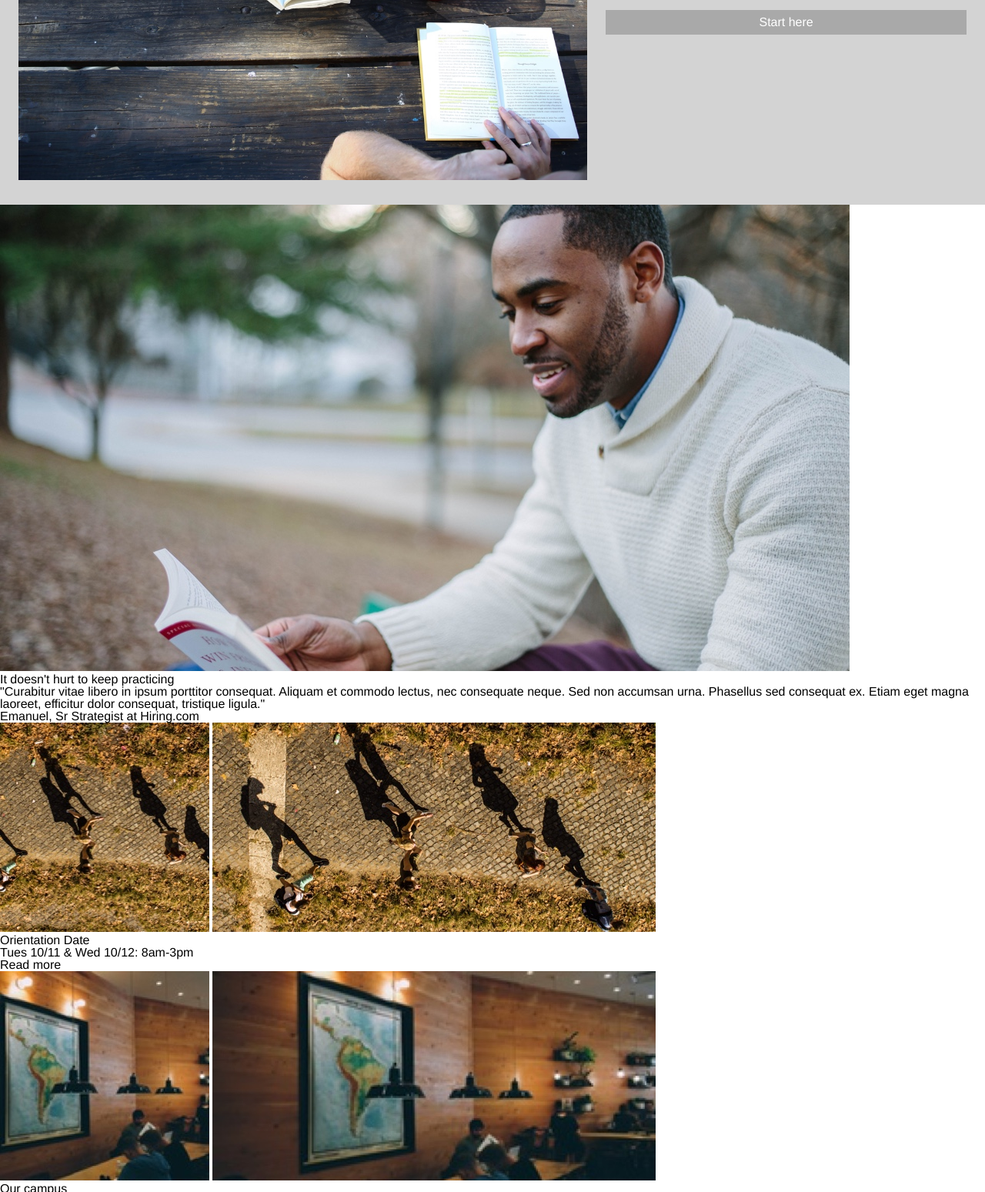
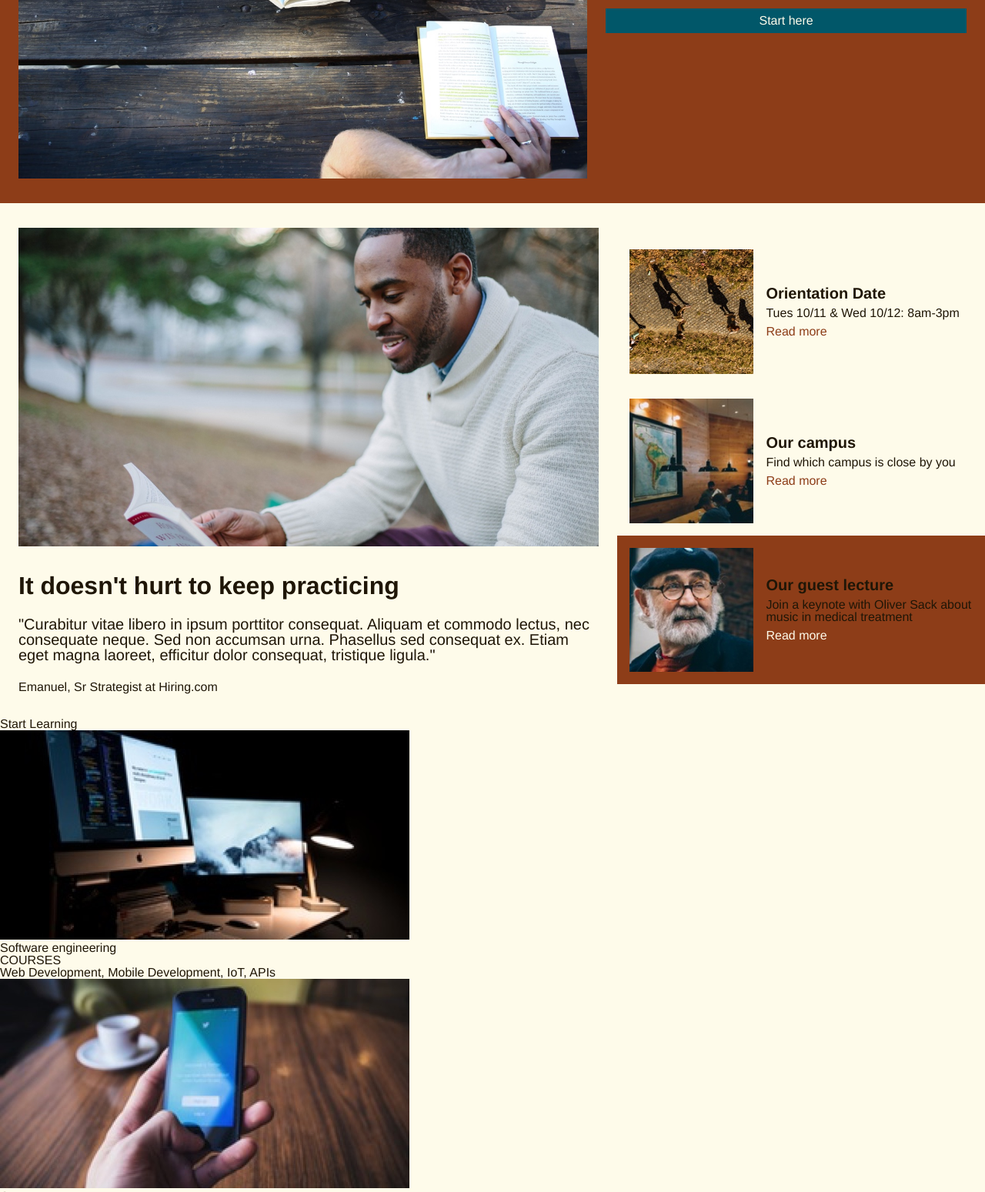
Before and after one commit to amduren/ColmarAcademy, a plain HTML site: page index.html in a window 1280 px wide. Shown: the part 410-1959 px from the top of the page at 77% size. Drawn offline with Linux system fonts and the light colour scheme.

Commit message:
Style the information section

```diff
--- a/index.html
+++ b/index.html
@@ -42,10 +42,11 @@
           <a>Start here</a>
         </div>
       </div>
-      <div class="main">
+      <div class="information flex">
+        <div class="left-column">
           <img src="./resources/images/information-main.jpg" alt="man reading book"></img>
           <h1>It doesn't hurt to keep practicing</h1>
-        <p>
+          <p class="quote">
             "Curabitur vitae libero in ipsum porttitor consequat. Aliquam et
             commodo lectus, nec consequate neque. Sed non accumsan urna. Phasellus
             sed consequat ex. Etiam eget magna laoreet, efficitur dolor consequat,
@@ -54,28 +55,35 @@
           <p>Emanuel, Sr Strategist at Hiring.com</p>
         </div>
         <div class="right-column">
-        <div class="supporting">
+          <div class="supporting flex">
             <img src="./resources/images/information-orientation.jpg" alt="Orientation"></img>
             <img class="mobile" src="./resources/images/information-orientation-mobile.jpg" alt="Orientation"></img>
+            <div>
               <h2>Orientation Date</h2>
               <p>Tues 10/11 &amp; Wed 10/12: 8am-3pm</p>
               <a>Read more</a>
             </div>
-        <div class="supporting">
+          </div>
+          <div class="supporting flex">
             <img src="./resources/images/information-campus.jpg" alt="The Campus"></img>
             <img class="mobile" src="./resources/images/information-campus-mobile.jpg" alt="The Campus"></img>
+            <div>
               <h2>Our campus</h2>
               <p>Find which campus is close by you</p>
               <a>Read more</a>
             </div>
-        <div class="supporting">
+          </div>
+          <div class="supporting flex focus">
             <img src="./resources/images/information-guest-lecture.jpg" alt="Oliver Sack"></img>
             <img class="mobile" src="./resources/images/information-guest-lecture-mobile.jpg" alt="Oliver Sack"></img>
+            <div>
               <h2>Our guest lecture</h2>
               <p>
                 Join a keynote with Oliver Sack about music in medical treatment
               </p>
               <a>Read more</a>
+            </div>
+          </div>
         </div>
       </div>
       <div class="courses">
--- a/resources/css/style.css
+++ b/resources/css/style.css
@@ -3,6 +3,11 @@ html {
   background-color: white;
   font-family: Helvetica, sans-serif;
   font-size: 16px;
+}
+
+body {
+  background: rgba(254, 251, 234, 1);
+  color: rgba(31, 22, 7, 1);
 }
 
 .flex {
@@ -19,15 +24,15 @@ html {
 header {
   position: fixed;
   z-index: 10;
-  background-color: white;
+  background: rgba(254, 251, 234, 1);
   padding: 1rem 1.5rem;
-  border-bottom: 0.125rem solid black;
 }
 
 header h1 {
   display: inline-block;
   font-size: 1.25rem;
   text-transform: uppercase;
+  color: rgba(141, 61, 24, 1);
 }
 
 header img {
@@ -44,6 +49,7 @@ nav.mobile.flex {
 
 .logo {
   font-weight: bold;
+  color: rgba(1, 87, 105, 1);
 }
 
 @media only screen and (max-width: 650px) {
@@ -69,14 +75,13 @@ nav.mobile.flex {
 
 /* main styles */
 main {
-  position: relative;
-  top: 4.125rem;
+  padding-top: 4rem;
 }
 
 /* banner styles */
 .banner {
   padding: 2rem 1.5rem;
-  background-color: lightgrey;
+  background: rgba(141, 61, 24, 1);
 }
 
 .banner img {
@@ -102,8 +107,8 @@ main {
   width: 100%;
   padding: 0.5rem 0;
   text-align: center;
-  color: white;
-  background-color: darkgrey;
+  color: rgba(254, 251, 234, 1);
+  background: rgba(1, 87, 105, 1);
 }
 
 @media only screen and (max-width: 650px) {
@@ -126,3 +131,117 @@ main {
     margin: 2rem 0 1.5rem 0;
   }
 }
+
+/* main information styles */
+.information {
+  padding: 2rem 0 2rem 1.5rem;
+}
+
+.left-column {
+  width: 60%;
+}
+
+.left-column img {
+  width: 100%;
+}
+
+.left-column h1 {
+  font-size: 2rem;
+  font-weight: bold;
+  margin: 2rem 0 1.5rem 0;
+}
+
+.left-column p.quote {
+  font-size: 1.25rem;
+  margin-bottom: 1.5rem;
+}
+
+.right-column {
+  width: calc(40% - 1.5rem);
+}
+
+.supporting {
+  padding: 1rem 0 1rem 1rem;
+}
+
+.supporting img {
+  width: 35%;
+}
+
+.supporting img.mobile {
+  display: none;
+}
+
+.supporting div {
+  display: flex;
+  flex-direction: column;
+  width: 65%;
+  padding-left: 1rem;
+}
+
+.supporting h2 {
+  font-size: 1.25rem;
+  font-weight: bold;
+}
+
+.supporting p {
+  padding: 0.5rem 0;
+}
+
+.supporting a {
+  color: rgba(141, 61, 24, 1)
+}
+
+.supporting a:hover {
+  font-weight: bold;
+}
+
+.supporting.focus {
+  background: rgba(141, 61, 24, 1);
+}
+
+.supporting.focus a {
+  color: rgba(254, 251, 234, 1);
+}
+
+@media only screen and (max-width: 768px) {
+  .left-column {
+    display: none;
+  }
+
+  .right-column {
+    width: calc(100% - 2rem);
+  }
+
+  .right-column .supporting {
+    flex-direction: column;
+    align-items: flex-start;
+  }
+
+  .supporting {
+    padding: 0;
+  }
+
+  .supporting img {
+    display: none;
+  }
+
+  .supporting img.mobile {
+    display: block;
+    width: 100%;
+  }
+
+  .supporting div {
+    padding: 2rem 1rem;
+  }
+
+  .supporting.focus {
+    background: rgba(254, 251, 234, 1);
+  }
+
+  .supporting.focus a {
+    color: rgba(141, 61, 24, 1);
+  }
+}
+
+/* footer styles */
```
Lines whose indentation alone changed are shown as unchanged.
